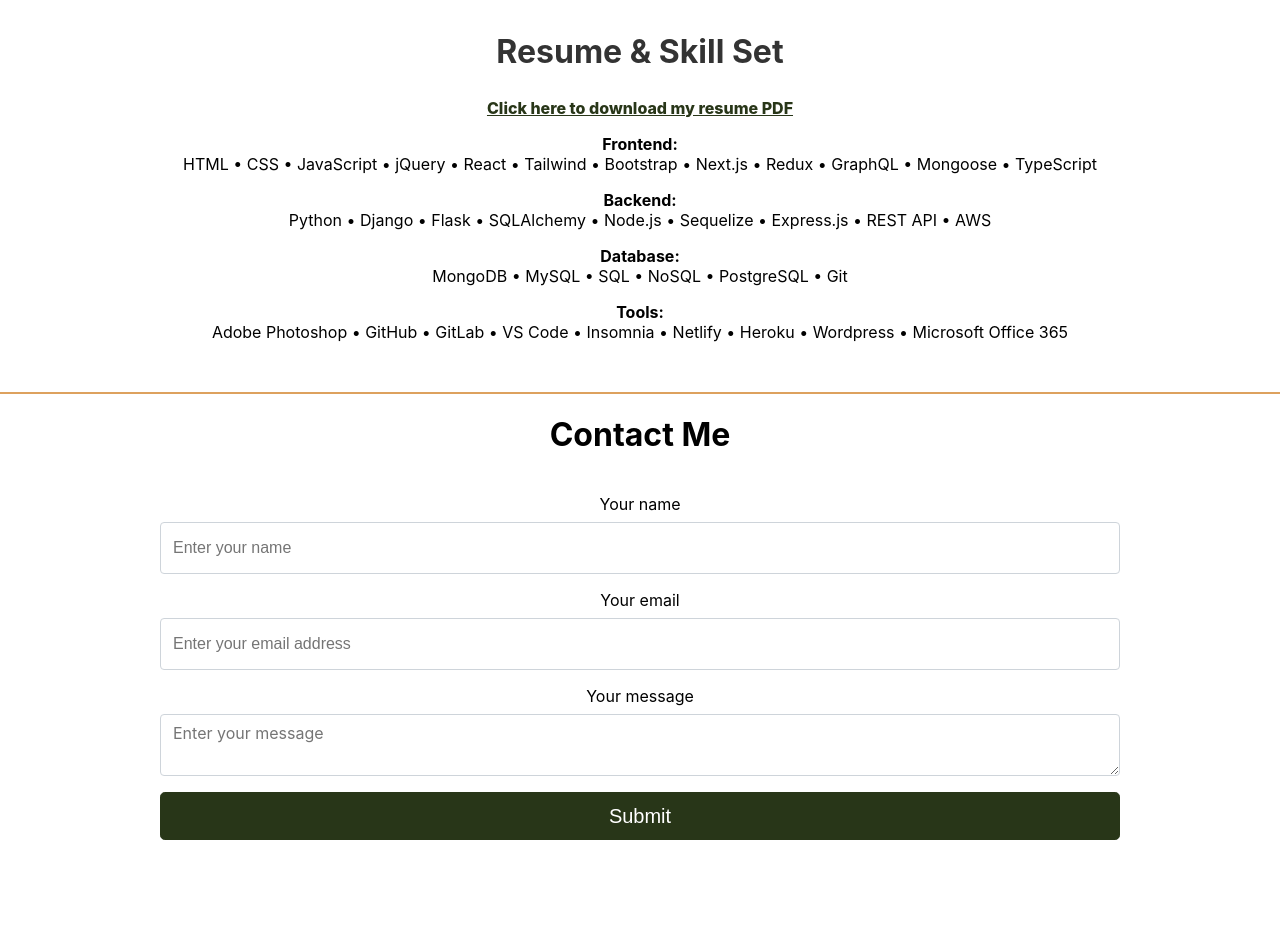
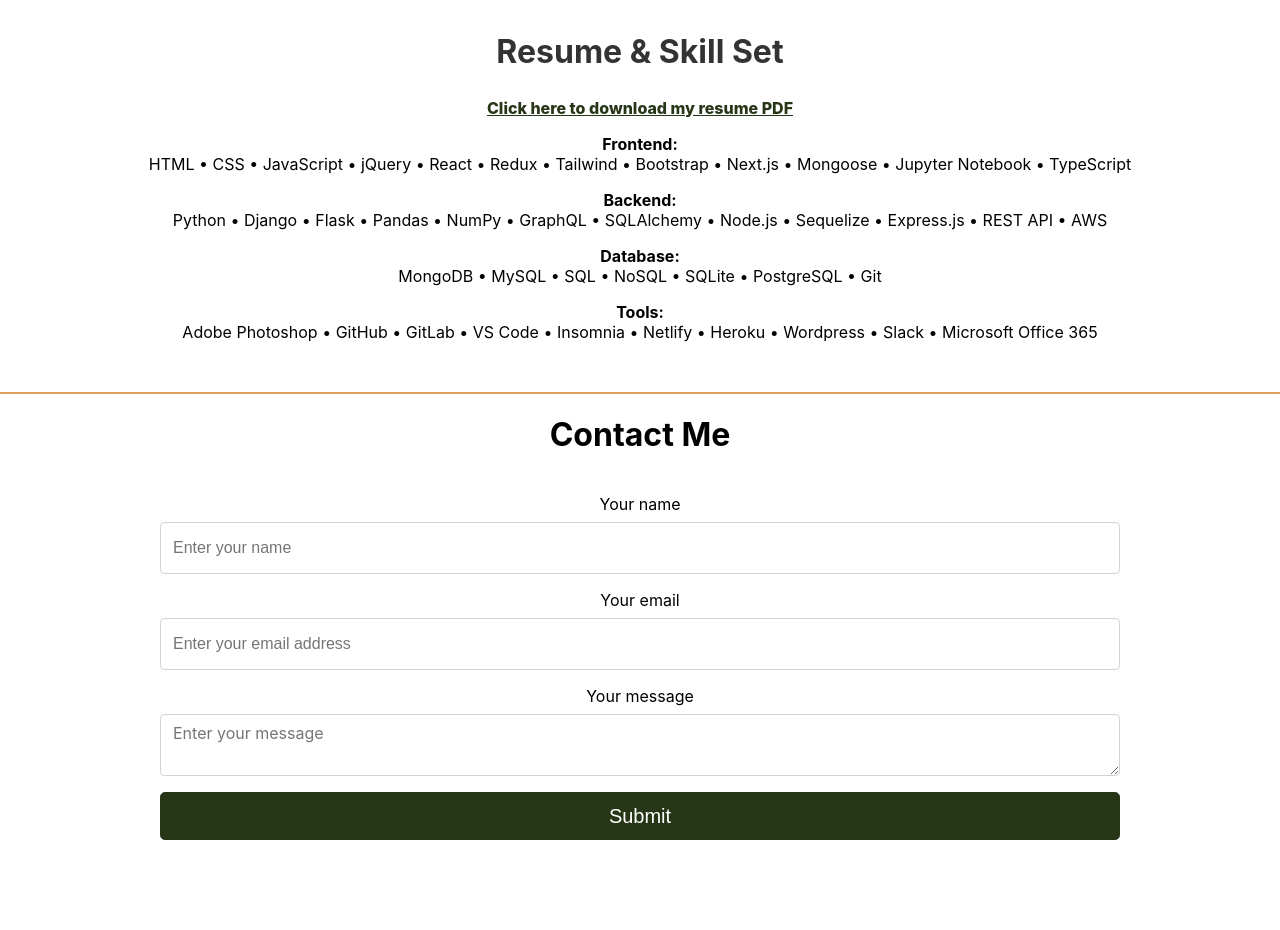
Before and after one commit to jenstem/react-portfolio, a React (Create React App) app: page / in a window 1280 px wide. Shown: the part 6380-7310 px from the top of the page. Built offline with nearby package versions, Linux system fonts and the light colour scheme.

Commit message:
Update skills section

```diff
--- a/src/Pages/resume.js
+++ b/src/Pages/resume.js
@@ -14,15 +14,15 @@
                 </span>{" "}
             </p>
                 <p> <b>Frontend:</b> <br></br>
-                    HTML &#x2022; CSS &#x2022; JavaScript &#x2022; jQuery &#x2022; React &#x2022; Tailwind &#x2022; Bootstrap &#x2022; Next.js &#x2022;
-                    Redux &#x2022; GraphQL &#x2022; Mongoose &#x2022; TypeScript</p>
+                    HTML &#x2022; CSS &#x2022; JavaScript &#x2022; jQuery &#x2022; React &#x2022; Redux &#x2022; Tailwind &#x2022; Bootstrap &#x2022; Next.js &#x2022;
+                    Mongoose &#x2022; Jupyter Notebook &#x2022; TypeScript</p>
                 <p> <b>Backend:</b> <br></br>
-                    Python &#x2022; Django &#x2022; Flask &#x2022; SQLAlchemy &#x2022; Node.js &#x2022; Sequelize &#x2022; Express.js &#x2022; REST API &#x2022; AWS</p>
+                    Python &#x2022; Django &#x2022; Flask &#x2022; Pandas &#x2022; NumPy &#x2022; GraphQL &#x2022; SQLAlchemy &#x2022; Node.js &#x2022; Sequelize &#x2022; Express.js &#x2022; REST API &#x2022; AWS</p>
                 <p> <b>Database:</b> <br></br>
-                    MongoDB &#x2022; MySQL &#x2022; SQL &#x2022; NoSQL &#x2022; PostgreSQL &#x2022; Git</p>
+                    MongoDB &#x2022; MySQL &#x2022; SQL &#x2022; NoSQL &#x2022; SQLite &#x2022; PostgreSQL &#x2022; Git</p>
                 <p> <b>Tools:</b> <br></br>
                     Adobe Photoshop &#x2022; GitHub &#x2022; GitLab &#x2022; VS Code &#x2022; Insomnia &#x2022; Netlify &#x2022;
-                    Heroku &#x2022; Wordpress &#x2022; Microsoft Office 365</p>
+                    Heroku &#x2022; Wordpress &#x2022; Slack &#x2022; Microsoft Office 365</p>
                 <p className='add-space'> </p>
             <div className="bar"></div>
         </div>
```
